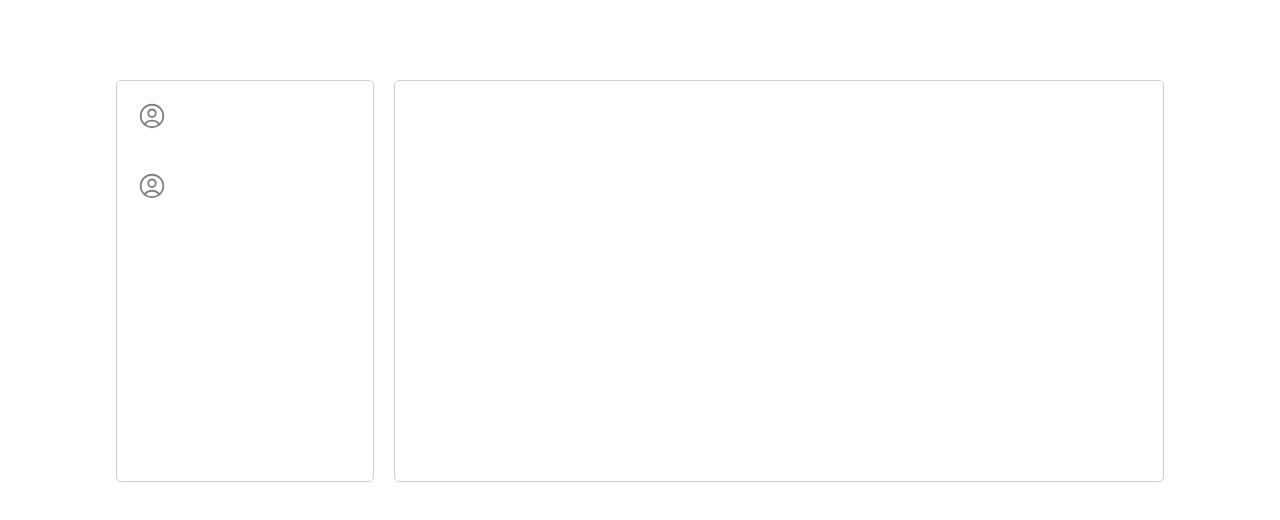
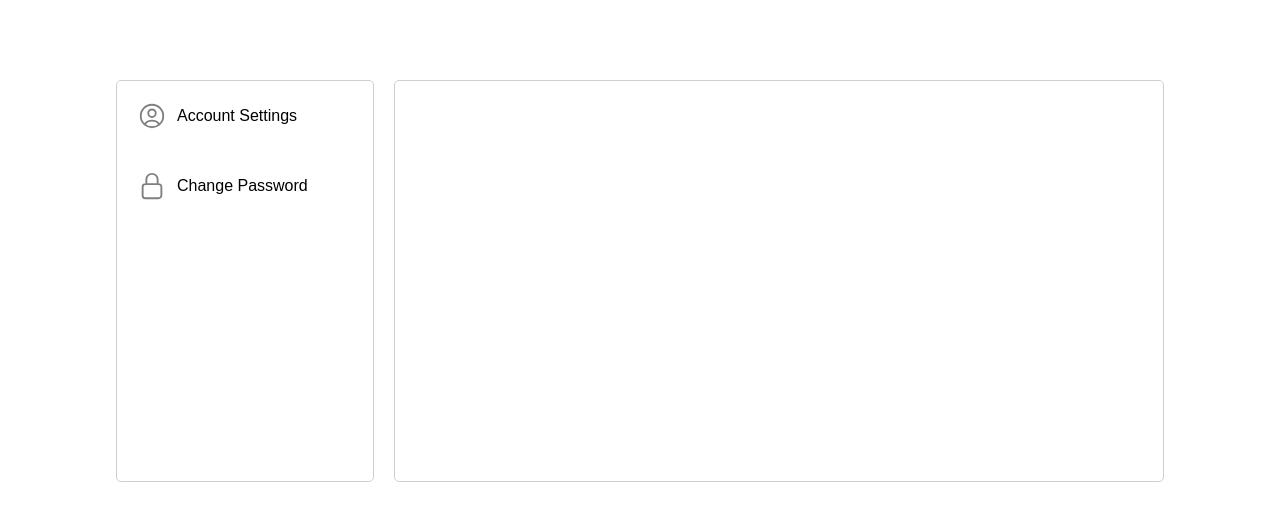
Before and after one commit to daniboywhy/pi1, a React (Vite) app: page /profile/1 in a window 1280 px wide. Shown: the top 520 px of the page. Built offline with nearby package versions, Linux system fonts and the light colour scheme.

Commit message:
paginaprofile

```diff
--- a/src/components/AccountSettings.jsx
+++ b/src/components/AccountSettings.jsx
@@ -3,7 +3,7 @@ import './AccountSettings.css'
 
 const AccountSettings = () => {
   return (
-    <div>AccountSettings</div>
+    <div className='accountsettings'>AccountSettings</div>
   )
 }
 
--- a/src/components/UserSidebar.jsx
+++ b/src/components/UserSidebar.jsx
@@ -1,10 +1,11 @@
 import React from "react";
 import "./UserSidebar.css";
+import { Link } from "react-router-dom";
 
 const UserSidebar = ({ activepage }) => {
   return (
     <div className="usersidebar">
-      {activepage === "accountsettings" ? (
+      {activepage === "accountsettings" ?
         <div className="s2">
           <svg
             xmlns="http://www.w3.org/2000/svg"
@@ -22,26 +23,13 @@ const UserSidebar = ({ activepage }) => {
           </svg>
           <span>Account Settings</span>
         </div>
-      ) : (
+        :
+        <Link
+          to='/profile/accountsettings'
+          className='stylenone'
+        >
+
         <div className="s1">
-          <svg
-            xmlns="http://www.w3.org/2000/svg"
-            fill="none"
-            viewBox="0 0 24 24"
-            stroke-width="1.5"
-            stroke="currentColor"
-            class="size-6"
-          >
-            <path
-              stroke-linecap="round"
-              stroke-linejoin="round"
-              d="M17.982 18.725A7.488 7.488 0 0 0 12 15.75a7.488 7.488 0 0 0-5.982 2.975m11.963 0a9 9 0 1 0-11.963 0m11.963 0A8.966 8.966 0 0 1 12 21a8.966 8.966 0 0 1-5.982-2.275M15 9.75a3 3 0 1 1-6 0 3 3 0 0 1 6 0Z"
-            />
-          </svg>
-        </div>
-      )}
-      {activepage === "accountsettings" ? (
-        <div className="s2">
           <svg
             xmlns="http://www.w3.org/2000/svg"
             fill="none"
@@ -58,24 +46,28 @@ const UserSidebar = ({ activepage }) => {
           </svg>
           <span>Account Settings</span>
         </div>
-      ) : (
+        </Link>
+      }
+      {activepage === "changepassword" ?
+        <div className="s2">
+        <svg xmlns="http://www.w3.org/2000/svg" fill="none" viewBox="0 0 24 24" stroke-width="1.5" stroke="currentColor" class="size-6">
+          <path stroke-linecap="round" stroke-linejoin="round" d="M16.5 10.5V6.75a4.5 4.5 0 1 0-9 0v3.75m-.75 11.25h10.5a2.25 2.25 0 0 0 2.25-2.25v-6.75a2.25 2.25 0 0 0-2.25-2.25H6.75a2.25 2.25 0 0 0-2.25 2.25v6.75a2.25 2.25 0 0 0 2.25 2.25Z" />
+        </svg>
+          <span>Change Password</span>
+        </div>
+       :
+       <Link
+       to='/profile/changepassword'
+       className='stylenone'
+       >
         <div className="s1">
-          <svg
-            xmlns="http://www.w3.org/2000/svg"
-            fill="none"
-            viewBox="0 0 24 24"
-            stroke-width="1.5"
-            stroke="currentColor"
-            class="size-6"
-          >
-            <path
-              stroke-linecap="round"
-              stroke-linejoin="round"
-              d="M17.982 18.725A7.488 7.488 0 0 0 12 15.75a7.488 7.488 0 0 0-5.982 2.975m11.963 0a9 9 0 1 0-11.963 0m11.963 0A8.966 8.966 0 0 1 12 21a8.966 8.966 0 0 1-5.982-2.275M15 9.75a3 3 0 1 1-6 0 3 3 0 0 1 6 0Z"
-            />
+          <svg xmlns="http://www.w3.org/2000/svg" fill="none" viewBox="0 0 24 24" stroke-width="1.5" stroke="currentColor" class="size-6">
+            <path stroke-linecap="round" stroke-linejoin="round" d="M16.5 10.5V6.75a4.5 4.5 0 1 0-9 0v3.75m-.75 11.25h10.5a2.25 2.25 0 0 0 2.25-2.25v-6.75a2.25 2.25 0 0 0-2.25-2.25H6.75a2.25 2.25 0 0 0-2.25 2.25v6.75a2.25 2.25 0 0 0 2.25 2.25Z" />
           </svg>
+          <span>Change Password</span>
         </div>
-      )}
+        </Link>
+      }
     </div>
   );
 };
--- /dev/null
+++ b/src/main.css
@@ -0,0 +1,4 @@
+.stylenone{
+    text-decoration: none;
+    color: inherit;
+}
--- a/src/main.jsx
+++ b/src/main.jsx
@@ -10,6 +10,8 @@ import { TutorProvider } from './context/tutorescontext';
 import { AlunosProvider } from './context/alunoscontext';
 import BuscarTutor from './pages/aluno/buscartutor';
 import UserProfile from './pages/profile';
+import './main.css'
+
 
 ReactDOM.createRoot(document.getElementById('root')).render(
   <React.StrictMode>
```
